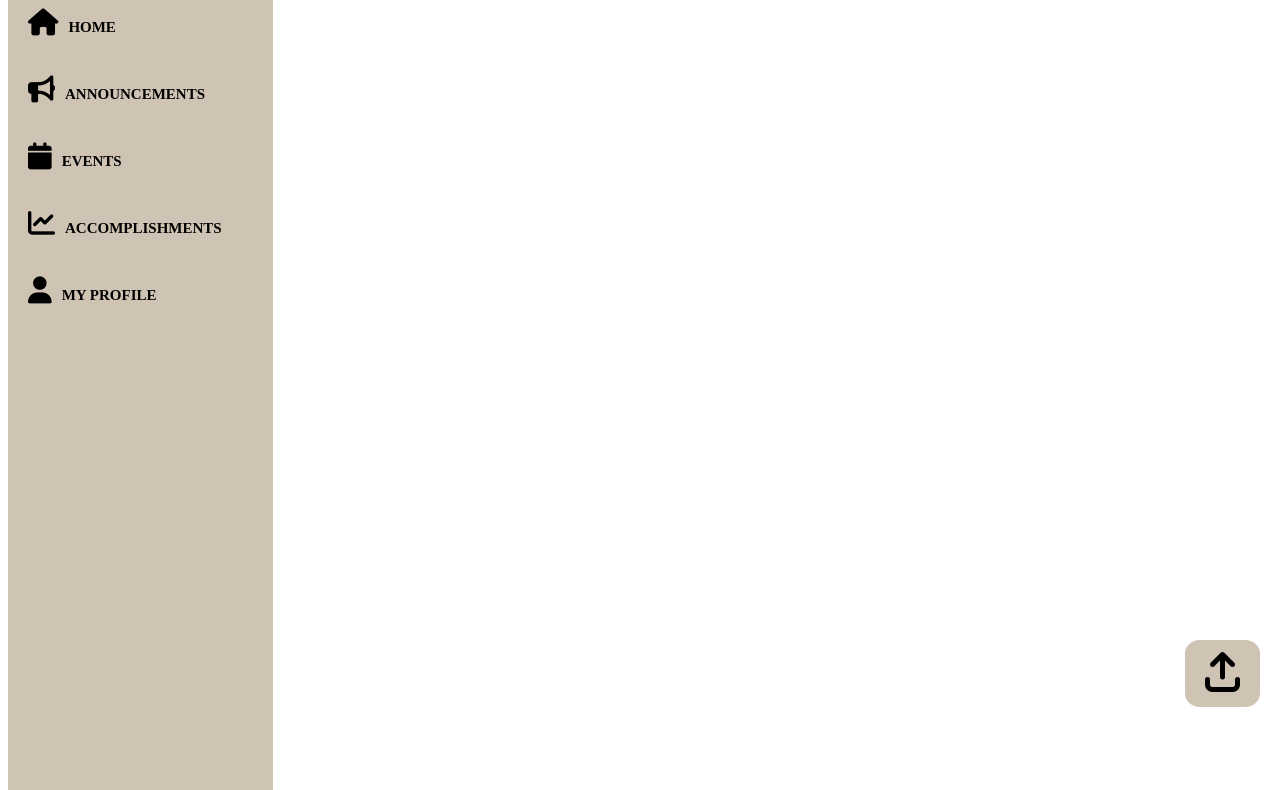
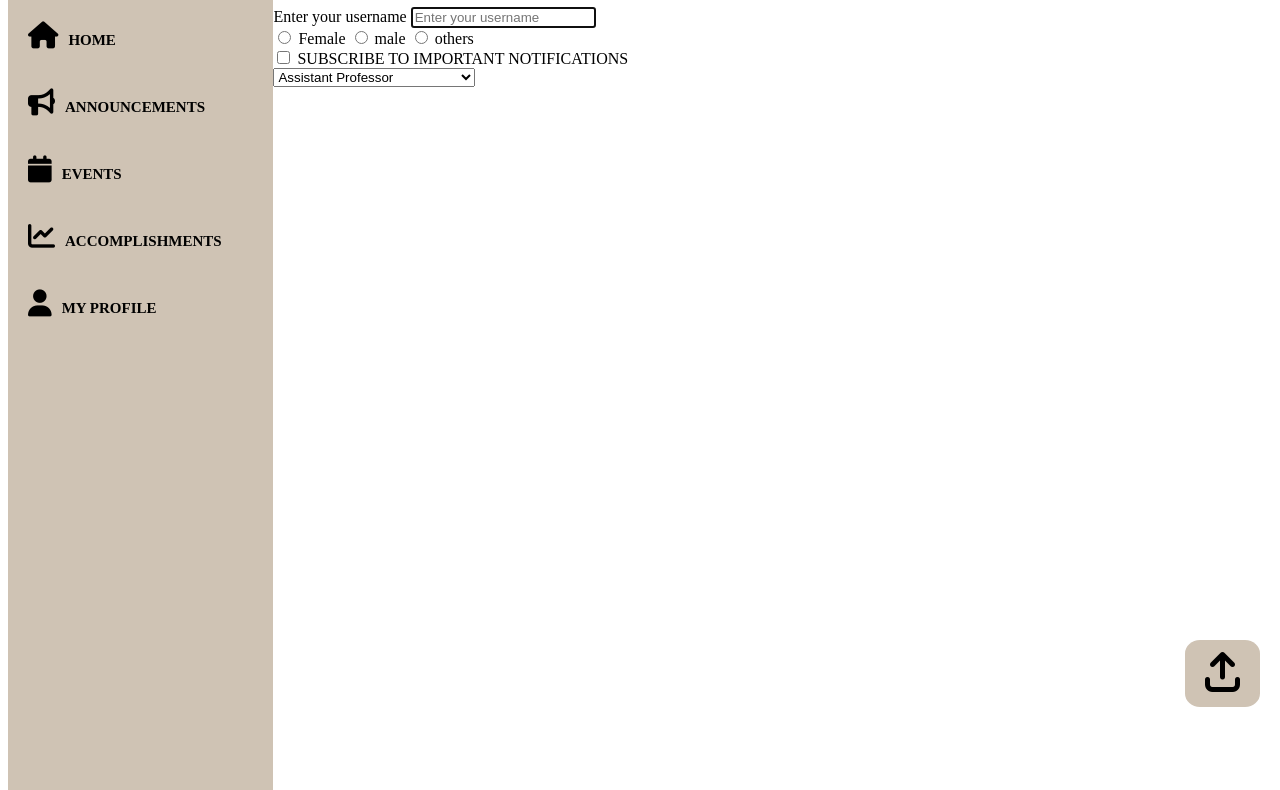
Before and after one commit to rishidadia/repository, a plain HTML site: page sihhackathon/profile.html in a window 1280 px wide. Shown: the part 73-863 px from the top of the page. Drawn offline with Linux system fonts and the light colour scheme.

Commit message:
Update profile.html
Added form for the myprofile page

```diff
--- a/sihhackathon/profile.html
+++ b/sihhackathon/profile.html
@@ -22,5 +22,39 @@
     <div id="upload">
         <div id="uploadbtn"><i class="fa-solid fa-arrow-up-from-bracket"></i></div>
     </div>
+
+    <h1> UPLOAD FORM FOR YOUR PROFILE</h1>
+
+    <form action="post">
+        <div>
+            <label for="username">Enter your username</label>
+            <input type="text" id="username" name="username" placeholder="Enter your username" autofocus>
+        </div>
+
+        <div>
+            <input type="radio" id="female" name="gender" value="female">
+            <label for="male">Female</label>
+            <input type="radio" id="male" name="gender" value="male">
+            <label for="male">male</label>
+            <input type="radio" id="others" name="gender" value="others">
+            <label for="others">others</label>
+        </div>
+
+        <div>
+            <input type="checkbox" id="notifications" name="notifications" value="yes">
+            <label for="notifications">SUBSCRIBE TO IMPORTANT NOTIFICATIONS</label>
+        </div>
+
+        <div>
+            <select name="title">
+                <option value=" ">Assistant Professor</option>
+                <option value=" ">Associate Professor</option>
+                <option value=" ">Research Associate Professor</option>
+                <option value=" ">Chair Professor</option>
+                <option value=" ">Lecturer</option>
+            </select>
+        </div>
+    </form>
+
 </body>
 </html>
```
